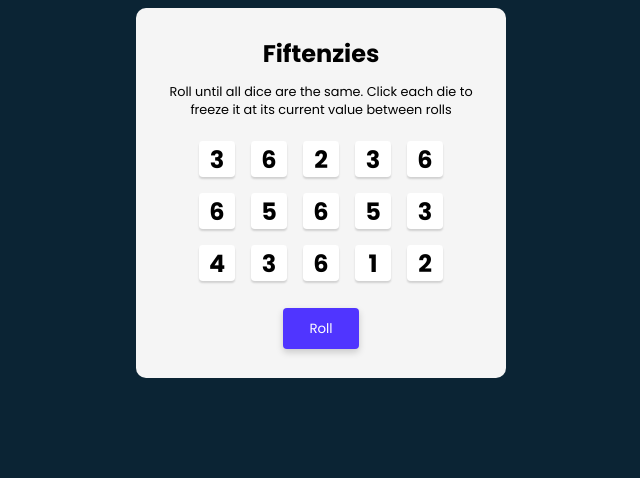
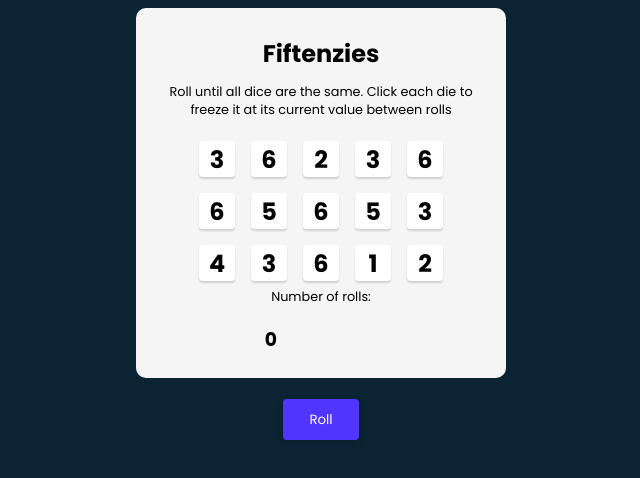
Before and after one commit to kebin20/fiftenzies, a React (Vite) app: page / in a window 1280 px wide. Shown: the top 478 px of the page, without its empty margins (319-959 px from the left). Built offline with nearby package versions, Linux system fonts and the light colour scheme.

Commit message:
Implemented a counter to keep track of how many rolls it takes to win the game

```diff
--- a/src/App.jsx
+++ b/src/App.jsx
@@ -1,11 +1,16 @@
 import React from "react"
-import Die from './Die'
+
+import Die from './components/Die'
+import Counter from './components/Counter'
+
 import { v4 as uuidv4 } from 'uuid';
 import Confetti from 'react-confetti'
+
 
 export default  function App() {
 const [dice,setDice] = React.useState(allNewDice())
 const [tenzies, setTenzies] = React.useState(false)
+const [rolls, setRolls] = React.useState(0)
 
 React.useEffect(()=> {
 const allHeld = dice.every(die => die.isHeld)
@@ -50,9 +55,11 @@ function rollDice() {
     setDice(oldDice => oldDice.map(die => {
       return die.isHeld ? die : getNewDice()
     }))
+    setRolls(rolls + 1)
   } else {
     setTenzies(false)
     setDice(allNewDice())
+    setRolls(0)
   }
 
 }
@@ -68,6 +75,7 @@ return (
     <div className="dice-container">
       {diceElements}
     </div>
+    <Counter rolls={rolls}/>
     <button onClick={rollDice}>{tenzies ? "New Game" : "Roll"}</button>
     {tenzies && <Confetti />}
   </div>
--- /dev/null
+++ b/src/components/Counter.jsx
@@ -0,0 +1,11 @@
+/* eslint-disable react/prop-types */
+import React from "react";
+
+export default function Counter(props) {
+    return (
+        <div className="roll-count">
+            <p>Number of rolls:</p>
+            <h3>{props.rolls}</h3>
+        </div>
+    )
+}
```
Also changed, not shown: src/components/Die.jsx (renamed from src/Die.jsx).
